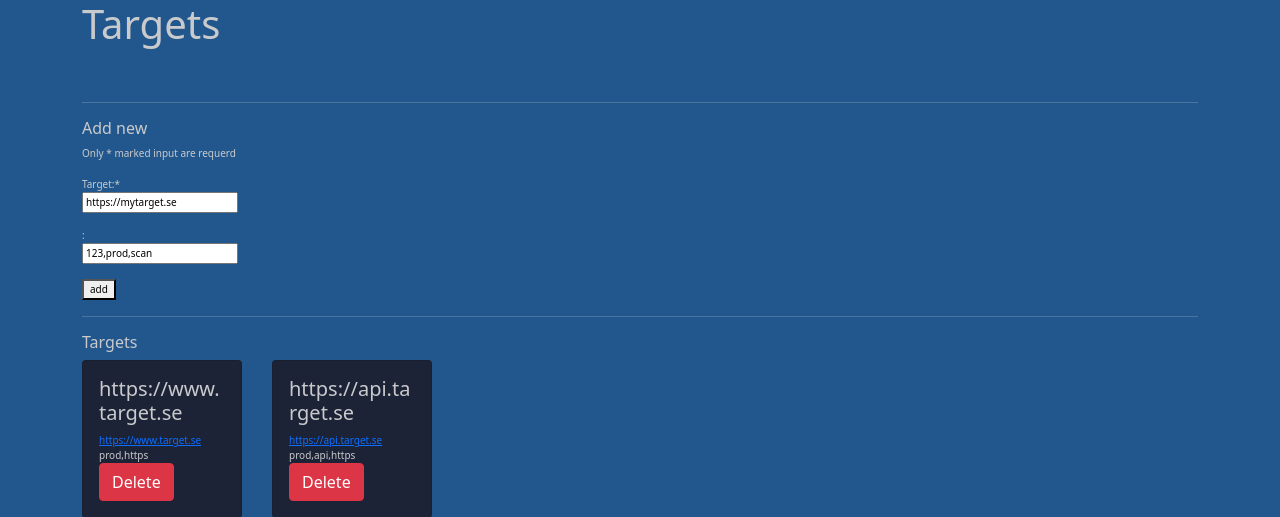
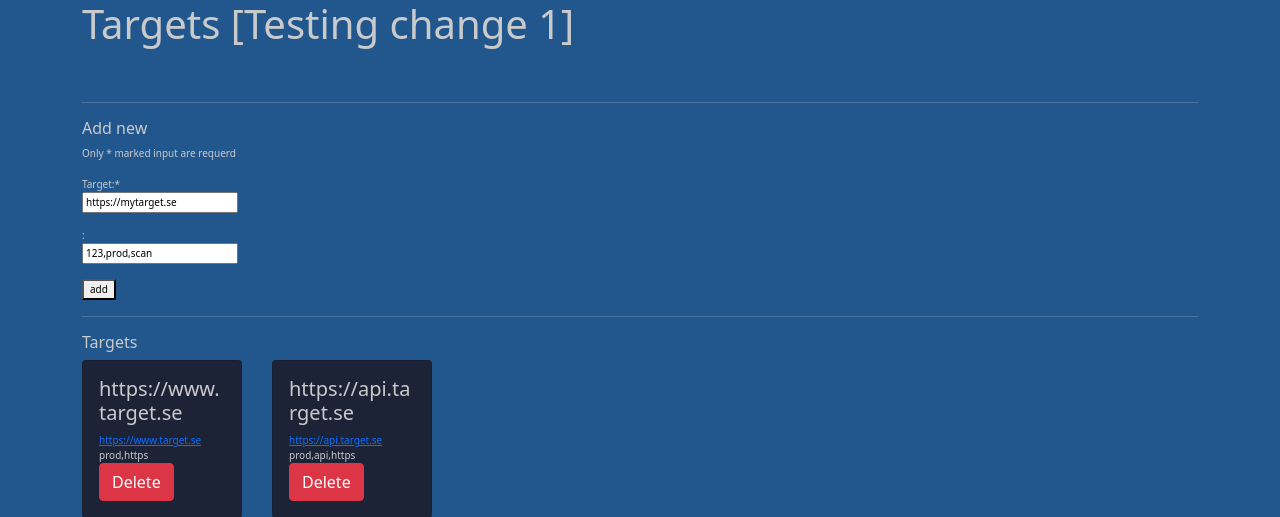
Before and after one commit to rishithaminol/devops-test, a Flask app: page / in a window 1280 px wide. Shown: the top 517 px of the page. Run offline with Flask 3, Linux system fonts and the light colour scheme; data comes from the database, SQL or seed files in the repository.

Commit message:
Testing pipeline flow with a small change

```diff
--- a/src/templates/home.html
+++ b/src/templates/home.html
@@ -52,7 +52,7 @@
 
 <div class="container">
   <nav>
-    <h1>Targets</h1>
+    <h1>Targets [Testing change 1]</h1>
   </nav>
 <br>
 <hr>
```
